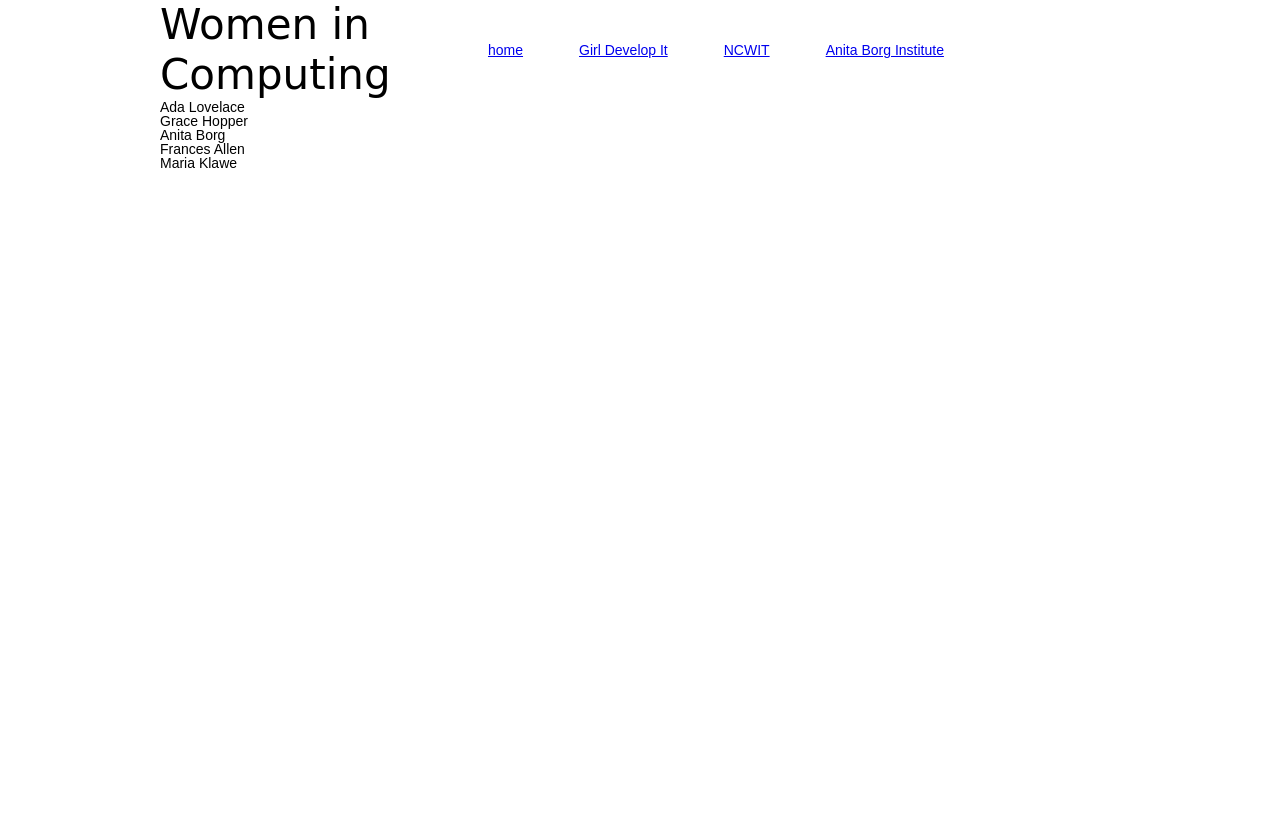
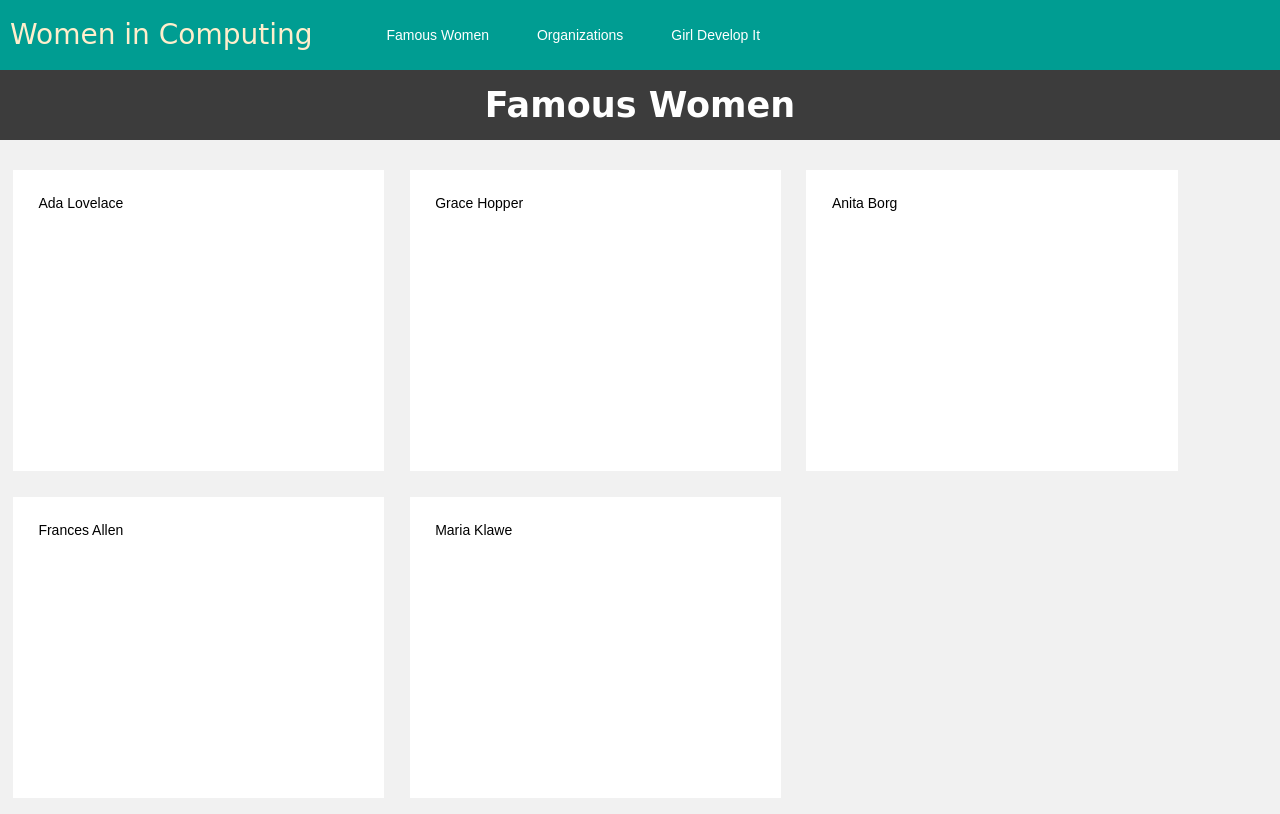
Before and after one commit to BergFulton/intro-to-html5-and-css3, a plain HTML site: page exercises/improve-me/index.html in a window 1280 px wide. Shown: the top 814 px of the page. Drawn offline with Linux system fonts and the light colour scheme; a web font is replaced by a local one.

Commit message:
Incremental improvement on site for exercise

```diff
--- a/exercises/improve-me/index.html
+++ b/exercises/improve-me/index.html
@@ -11,26 +11,26 @@
     <script src="javascripts/scripts.js" type="text/javascript"></script>
   </head>
   <body>
-    <div id="header">
+    <div id="header" class="clearfix">
       <h1>Women in Computing</h1>
       <ul class="nav">
         <li>
-          <a href=".">home</a>
+          <a href="#famous">Famous Women</a>
         </li>
         <li>
-          <a href="http://girldevelopit.com/">Girl Develop It</a>
+          <a href="#organizations">Organizations</a>
         </li>
         <li>
-          <a href="http://www.ncwit.org/">NCWIT</a>
-        </li>
-        <li>
-          <a href="http://anitaborg.org/">Anita Borg Institute</a>
+          <a href="#gdi">Girl Develop It</a>
         </li>
       </ul>
     </div>
 
     <div id="main">
-      <ul>
+      <div id="famous">
+        <a name="famous"></a>
+        <h2>Famous Women</h2>
+        <ul class="clearfix">
           <li>Ada Lovelace</li>
           <li>Grace Hopper</li>
           <li>Anita Borg</li>
@@ -38,5 +38,21 @@
           <li>Maria Klawe</li>
         </ul>
       </div>
+
+      <div id="organizations">
+        <a name="organizations"></a>
+        <h2>Organizations</h2>
+
+      </div>
+
+      <div id="gdi">
+        <a name="gdi"></a>
+        <h2>Girl Develop It</h2>
+      </div>
+    </div>
+
+    <div id="footer">
+      Footer goes here
+    </div>
   </body>
 </html>
--- a/exercises/improve-me/stylesheets/styles.css
+++ b/exercises/improve-me/stylesheets/styles.css
@@ -1,27 +1,99 @@
 body {
+  background-color: rgb(241, 241, 241);
   font-family: Arial, sans-serif;
   font-size: 14px;
   margin: 0px auto;
-  width: 960px;
+  min-width: 850px;
+  width: 100%;
 }
 
 h1 {
   font-family: 'Rye', cursive;
-  font-size: 3em;
-  width: 300px;
+  font-size: 2em;
   float: left;
   line-height: 50px;
 }
+
+h2 {
+  background-color: rgb(60, 60, 60);
+  color: #FFF;
+  font-family: 'Cherry Swash', cursive;
+  font-size: 2.5em;
+  font-weight: 700;
+  line-height: 2em;
+  margin: 0 0 0.5em 0;
+  text-align: center;
+}
+
+#header {
+  background-color: #009D92;
+  color: #FFEECC;
+  left: 0;
+  padding: 10px;
+  /*position: fixed;*/
+  top: 0;
+}
+
+.nav {
+  float: left;
+  margin-left: 50px;
+}
+
 .nav li {
   float: left;
-  line-height: 100px;
+  line-height: 50px;
 }
 
 .nav li a {
-  padding: 1em;
+  color: #fff;
   margin: 1em;
+  padding: 5px 10px;
+  text-decoration: none;
+}
+.nav li a:hover {
+  background-color: white;
+  color: #009D92;
 }
 
-#main {
+#main div {
+  /*padding-top: 70px;*/
+  margin-bottom: 1em;
+}
+
+#famous {
+}
+
+#famous li {
+  background-color: white;
+  float: left;
+  height: 250px;
+  margin: 1%;
+  /*margin: 10px;*/
+  /*max-width: 250px;*/
+  /*min-width: 150px;*/
+  /*padding: 50px;*/
+  padding: 2%;
+  width: 25%;
+}
+
+#organizations {
+  clear: both;
+  height: 500px;
+}
+
+#gdi {
+  height: 500px;
+}
+
+#footer {
+  background-color: #1D766F;
+  height: 100px;
+}
+
+
+/* clearfix */
+.clearfix:after {
+  content: "";
+  display: table;
   clear: both;
 }
```
Lines whose indentation alone changed are shown as unchanged.
